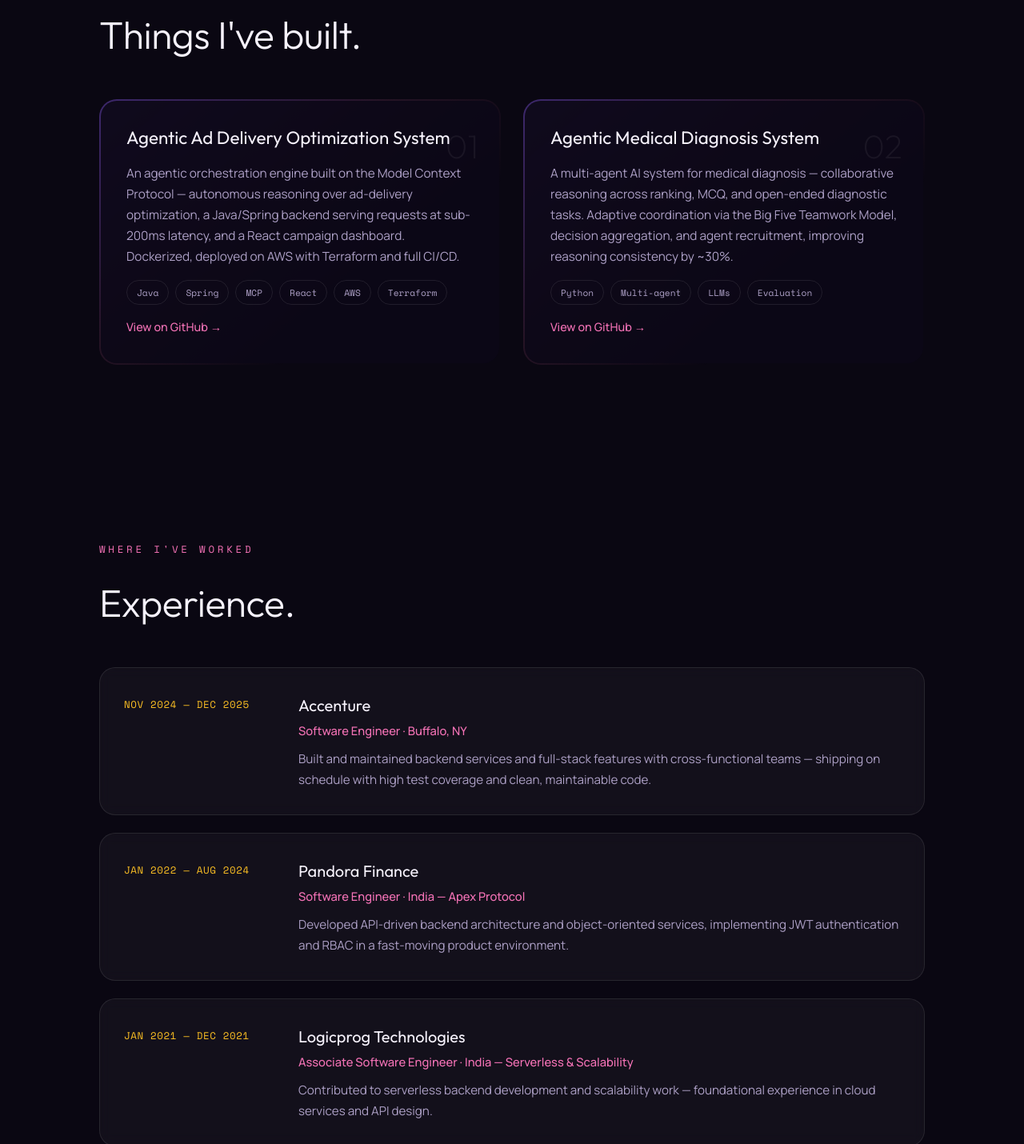
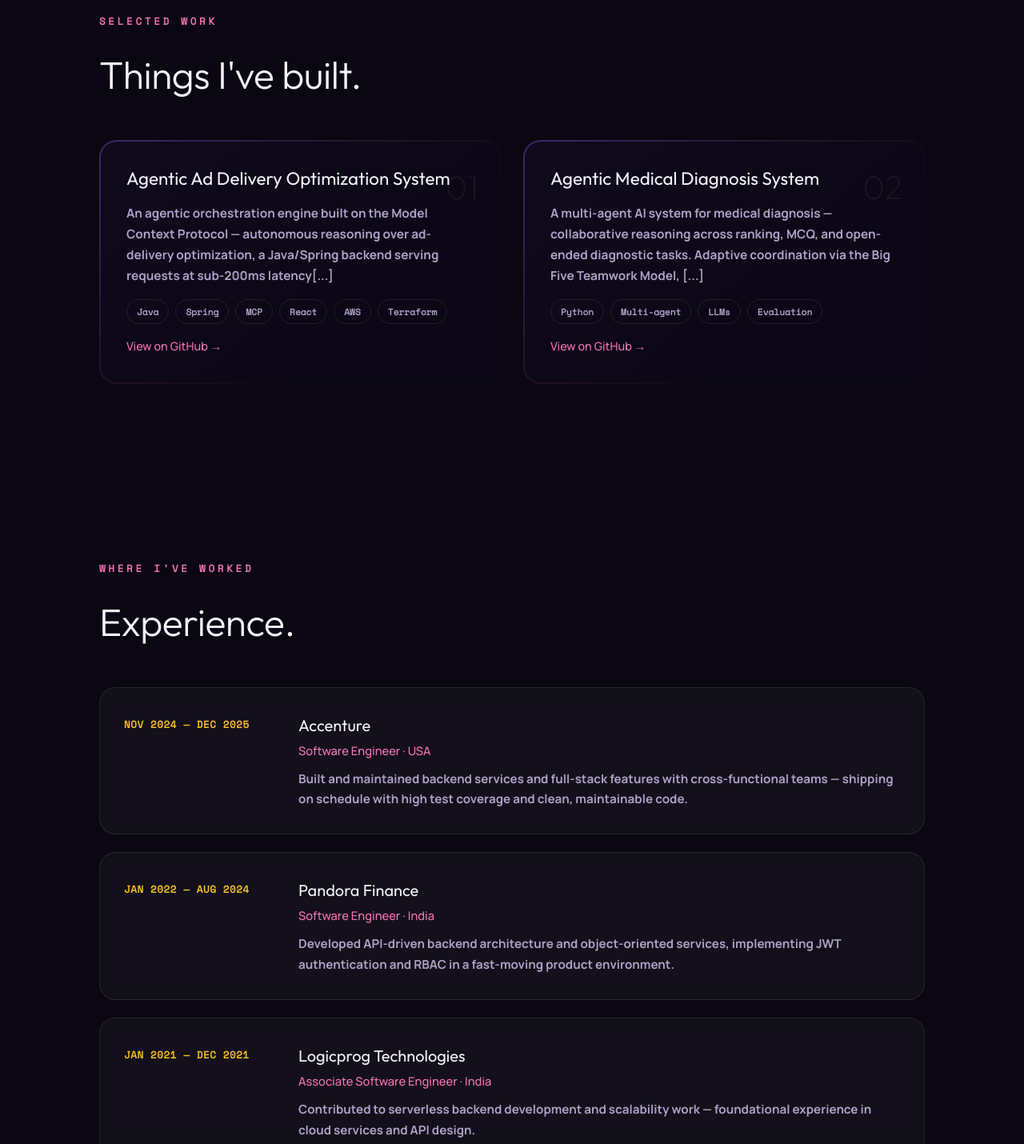
Before and after one commit to Nitishnaidu368/Nitish_portifolio, a plain HTML site: page index.html in a window 1280 px wide. Shown: the part 1993-3423 px from the top of the page at 80% size. Drawn offline with nearby package versions, Linux system fonts and the light colour scheme.

Commit message:
Update experience section: Change Accenture location to USA, remove protocol and serverless labels

```diff
--- a/index.html
+++ b/index.html
@@ -42,8 +42,8 @@
 
 <div class="ticker" aria-hidden="true">
   <div class="ticker-track">
-    <span>Java <b>✦</b> Kotlin <b>✦</b> Spring <b>✦</b> React <b>✦</b> AWS <b>✦</b> Python <b>✦</b> MCP <b>✦</b> LLMs <b>✦</b> Docker <b>✦</b> Kubernetes <b>✦</b> Terraform <b>✦</b> PostgreSQL <b>✦</b> TypeScript <b>✦</b> RAG <b>✦</b> Microservices <b>✦</b></span>
-    <span>Java <b>✦</b> Kotlin <b>✦</b> Spring <b>✦</b> React <b>✦</b> AWS <b>✦</b> Python <b>✦</b> MCP <b>✦</b> LLMs <b>✦</b> Docker <b>✦</b> Kubernetes <b>✦</b> Terraform <b>✦</b> PostgreSQL <b>✦</b> TypeScript <b>✦</b> RAG <b>✦</b> Microservices <b>✦</b></span>
+    <span>Java <b>✦</b> Kotlin <b>✦</b> Spring <b>✦</b> React <b>✦</b> AWS <b>✦</b> Python <b>✦</b> MCP <b>✦</b> LLMs <b>✦</b> Docker <b>✦</b> Kubernetes <b>✦</b> Terraform <b>[...]
+    <span>Java <b>✦</b> Kotlin <b>✦</b> Spring <b>✦</b> React <b>✦</b> AWS <b>✦</b> Python <b>✦</b> MCP <b>✦</b> LLMs <b>✦</b> Docker <b>✦</b> Kubernetes <b>✦</b> Terraform <b>[...]
   </div>
 </div>
 
@@ -53,8 +53,8 @@
     <h2 class="reveal">Engineer by craft,<br>builder by instinct.</h2>
     <div class="about-grid">
       <div class="reveal">
-        <p>I'm a software engineer who lives at the intersection of <strong>solid backend engineering</strong> and <strong>the new wave of agentic AI</strong>. My foundation is Java, Kotlin, Spring, React, and AWS — building API-driven microservices and full-stack products that survive real traffic.</p>
-        <p>What sets my thinking apart: I don't just call an LLM and hope. I design <strong>multi-agent systems with the Model Context Protocol</strong> — orchestration, tool integration, RAG pipelines — wired into production-grade infrastructure with Docker, Terraform, and CI/CD.</p>
+        <p>I'm a software engineer who lives at the intersection of <strong>solid backend engineering</strong> and <strong>the new wave of agentic AI</strong>. My foundation is Java, Kotlin, Sprin[...]
+        <p>What sets my thinking apart: I don't just call an LLM and hope. I design <strong>multi-agent systems with the Model Context Protocol</strong> — orchestration, tool integration, RAG pi[...]
         <p>I take features from whiteboard to deploy, own them end-to-end, and debug methodically until complex problems stop being complex.</p>
       </div>
       <div class="stat-stack">
@@ -75,7 +75,7 @@
         <div class="card-inner">
           <span class="proj-num">01</span>
           <h3>Agentic Ad Delivery Optimization System</h3>
-          <p>An agentic orchestration engine built on the Model Context Protocol — autonomous reasoning over ad-delivery optimization, a Java/Spring backend serving requests at sub-200ms latency, and a React campaign dashboard. Dockerized, deployed on AWS with Terraform and full CI/CD.</p>
+          <p>An agentic orchestration engine built on the Model Context Protocol — autonomous reasoning over ad-delivery optimization, a Java/Spring backend serving requests at sub-200ms latency[...]
           <div class="tags">
             <span class="tag">Java</span><span class="tag">Spring</span><span class="tag">MCP</span>
             <span class="tag">React</span><span class="tag">AWS</span><span class="tag">Terraform</span>
@@ -87,7 +87,7 @@
         <div class="card-inner">
           <span class="proj-num">02</span>
           <h3>Agentic Medical Diagnosis System</h3>
-          <p>A multi-agent AI system for medical diagnosis — collaborative reasoning across ranking, MCQ, and open-ended diagnostic tasks. Adaptive coordination via the Big Five Teamwork Model, decision aggregation, and agent recruitment, improving reasoning consistency by ~30%.</p>
+          <p>A multi-agent AI system for medical diagnosis — collaborative reasoning across ranking, MCQ, and open-ended diagnostic tasks. Adaptive coordination via the Big Five Teamwork Model, [...]
           <div class="tags">
             <span class="tag">Python</span><span class="tag">Multi-agent</span><span class="tag">LLMs</span><span class="tag">Evaluation</span>
           </div>
@@ -107,7 +107,7 @@
         <div class="xp-dates">NOV 2024 — DEC 2025</div>
         <div>
           <h3>Accenture</h3>
-          <div class="xp-role">Software Engineer · Buffalo, NY</div>
+          <div class="xp-role">Software Engineer · USA</div>
           <p>Built and maintained backend services and full-stack features with cross-functional teams — shipping on schedule with high test coverage and clean, maintainable code.</p>
         </div>
       </div>
@@ -115,7 +115,7 @@
         <div class="xp-dates">JAN 2022 — AUG 2024</div>
         <div>
           <h3>Pandora Finance</h3>
-          <div class="xp-role">Software Engineer · India — Apex Protocol</div>
+          <div class="xp-role">Software Engineer · India</div>
           <p>Developed API-driven backend architecture and object-oriented services, implementing JWT authentication and RBAC in a fast-moving product environment.</p>
         </div>
       </div>
@@ -123,7 +123,7 @@
         <div class="xp-dates">JAN 2021 — DEC 2021</div>
         <div>
           <h3>Logicprog Technologies</h3>
-          <div class="xp-role">Associate Software Engineer · India — Serverless &amp; Scalability</div>
+          <div class="xp-role">Associate Software Engineer · India</div>
           <p>Contributed to serverless backend development and scalability work — foundational experience in cloud services and API design.</p>
         </div>
       </div>
@@ -153,7 +153,7 @@
 <footer id="contact">
   <div class="wrap">
     <div class="kicker reveal">Contact</div>
-    <h2 class="reveal">Let's build<br>something <span class="grad" style="background:linear-gradient(90deg,var(--violet),var(--pink),var(--amber));-webkit-background-clip:text;background-clip:text;color:transparent">brilliant.</span></h2>
+    <h2 class="reveal">Let's build<br>something <span class="grad" style="background:linear-gradient(90deg,var(--violet),var(--pink),var(--amber));-webkit-background-clip:text;background-clip:tex[...]
     <p class="sub reveal">Open to software engineering roles and collaborations — especially anything touching backend systems or agentic AI.</p>
     <a class="email-big reveal" href="mailto:nitishnaidukandi@gmail.com">nitishnaidukandi@gmail.com</a>
     <div class="socials reveal">
```
